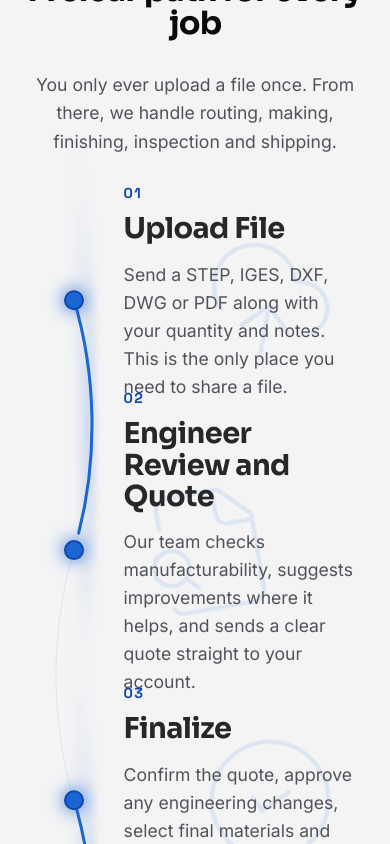
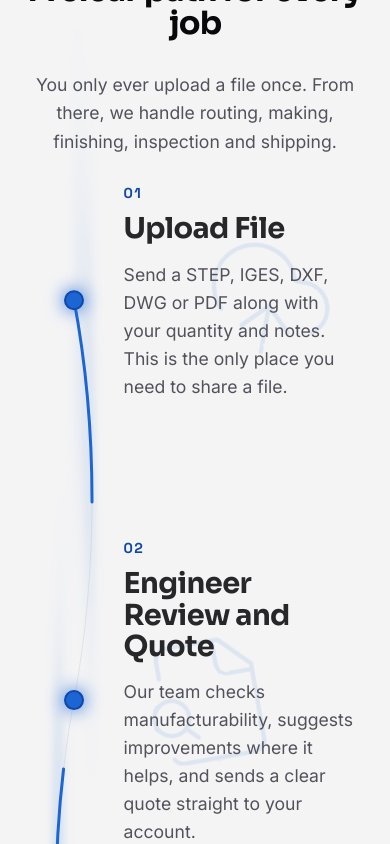
Before and after one commit to Laxman-dc/Nexforj, a React (Vite) app: page / in a window 390 px wide. Shown: the part 2299-3143 px from the top of the page. Built offline with nearby package versions, Linux system fonts and the light colour scheme.

Commit message:
responsiveness phone path flow

```diff
--- a/src/components/sections/AnimatedProcess/AnimatedProcess.css
+++ b/src/components/sections/AnimatedProcess/AnimatedProcess.css
@@ -10,7 +10,7 @@
    and we position the steps absolutely from 0% to 100% top. */
 .animated-process__timeline {
   position: relative;
-  height: 1200px;
+  height: 1400px;
   margin: 4rem 0;
 }
 
@@ -104,7 +104,10 @@
   filter: url(#ap-sketch-filter);
   z-index: 0;
 }
-[data-theme='dark'] .animated-process__step-doodle { opacity: 0.2; }
+
+[data-theme='dark'] .animated-process__step-doodle {
+  opacity: 0.2;
+}
 
 .animated-process__step.left .animated-process__step-doodle {
   right: 1rem;
@@ -142,7 +145,7 @@
 /* Mobile Layout */
 @media (max-width: 768px) {
   .animated-process__timeline {
-    height: 1000px;
+    height: 1600px;
   }
 
   /* Shift SVG to the left */
```
